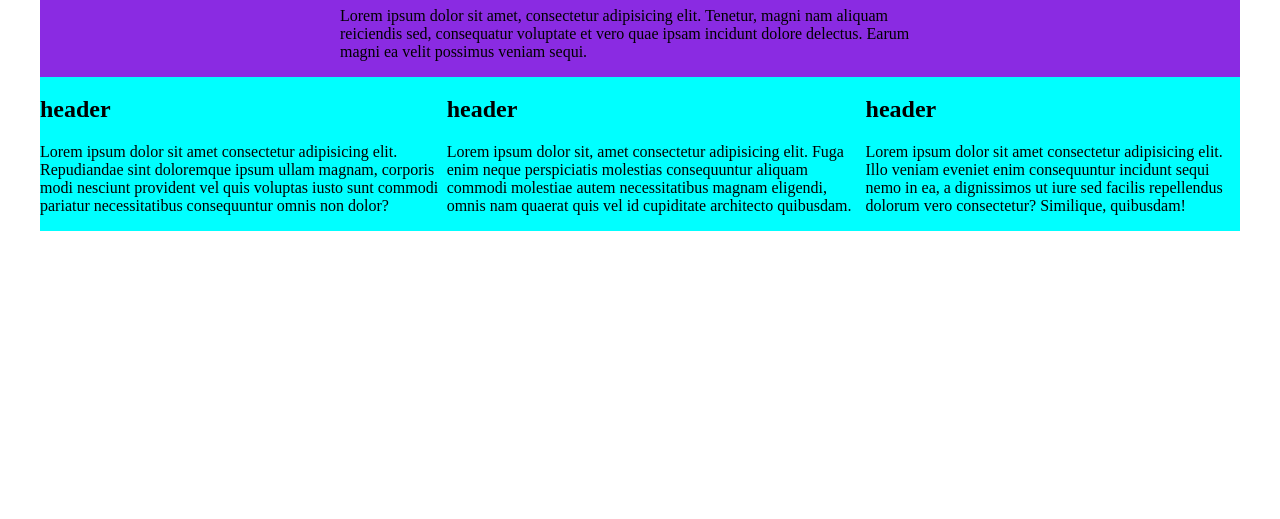
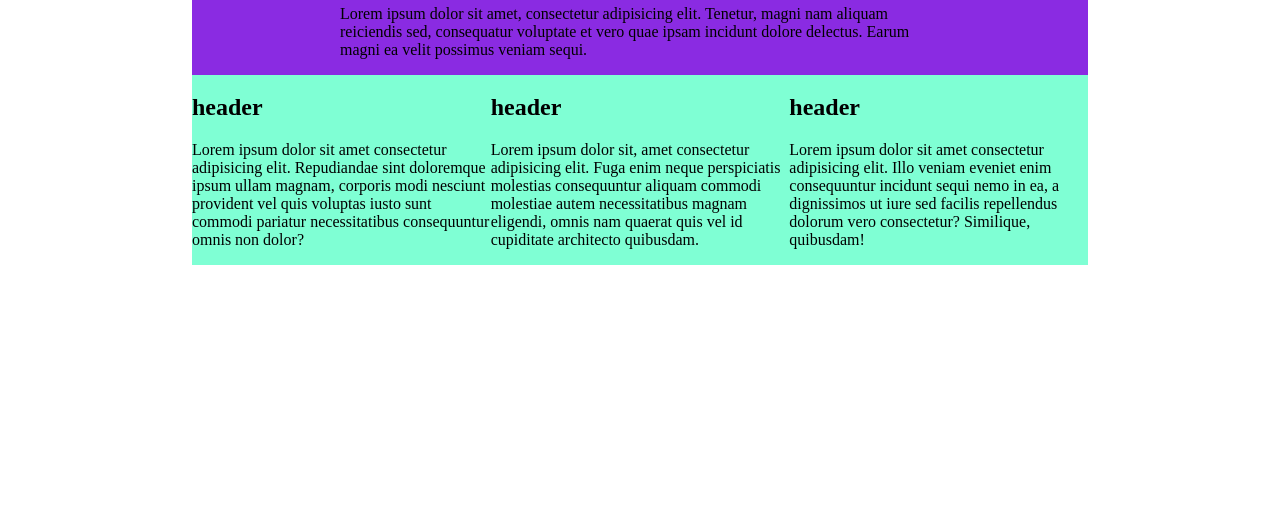
Before and after one commit to visuaalmeedia/01-Kaljura-tunnid, a plain HTML site: page 05-05-02/index.html in a window 1280 px wide. Shown: the part 329-848 px from the top of the page. Before the commit the page ends 816 px from the top, so only its background shows below. Drawn offline with Linux system fonts and the light colour scheme.

Commit message:
Tänane tunnitöö

```diff
--- a/03-13-02/index.html
+++ b/05-05-02/index.html
@@ -15,15 +15,15 @@
             </div>
         </div>
         <div class="card-row">
-            <div>
+            <div class="card">
                 <h2>header</h2>
                 <p>Lorem ipsum dolor sit amet consectetur adipisicing elit. Repudiandae sint doloremque ipsum ullam magnam, corporis modi nesciunt provident vel quis voluptas iusto sunt commodi pariatur necessitatibus consequuntur omnis non dolor?</p>
             </div>
-            <div>
+            <div class="card">
                 <h2>header</h2>
                 <p>Lorem ipsum dolor sit, amet consectetur adipisicing elit. Fuga enim neque perspiciatis molestias consequuntur aliquam commodi molestiae autem necessitatibus magnam eligendi, omnis nam quaerat quis vel id cupiditate architecto quibusdam.</p>
             </div>
-            <div>
+            <div class="card">
                 <h2>header</h2>
                 <p>Lorem ipsum dolor sit amet consectetur adipisicing elit. Illo veniam eveniet enim consequuntur incidunt sequi nemo in ea, a dignissimos ut iure sed facilis repellendus dolorum vero consectetur? Similique, quibusdam!</p>
             </div>
--- a/03-13-02/style.css
+++ b/05-05-02/style.css
@@ -3,14 +3,17 @@ body {
     justify-content: center;
     align-items: center;
     height: 100vh;
+    padding: 1rem;
 }
 main{
-    background-color: aqua;
     width: 100%;
-    max-width: 1200px;
+    max-width: 56rem;
 }
 .card-row {
     display: flex;
+    background-color: aquamarine;
+    flex-wrap: wrap;
+
 }
 .hero-content {
     width: 75ch;
@@ -21,3 +24,7 @@ main{
     justify-content: center;
     background-color: blueviolet
 }
+.card {
+    min-width: 18rem;
+    flex: 1;
+}
```
